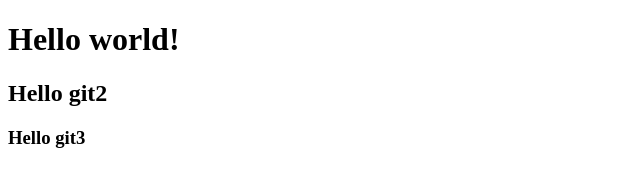
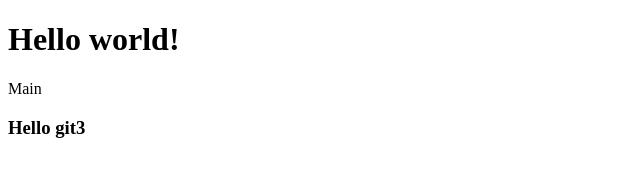
Before and after one commit to Pivovaroff21/web_programming, a plain HTML site: page index.html in a window 1280 px wide. Shown: the whole page, without its empty margins (0-640 px from the left). Drawn offline with Linux system fonts and the light colour scheme.

Commit message:
Main commit

```diff
--- a/index.html
+++ b/index.html
@@ -8,7 +8,7 @@
 </head>
 <body>
     <h1>Hello world!</h1>
-    <h2>Hello git2</h2>
+    Main
     <h3>Hello git3</h3>
 </body>
 </html>
```
